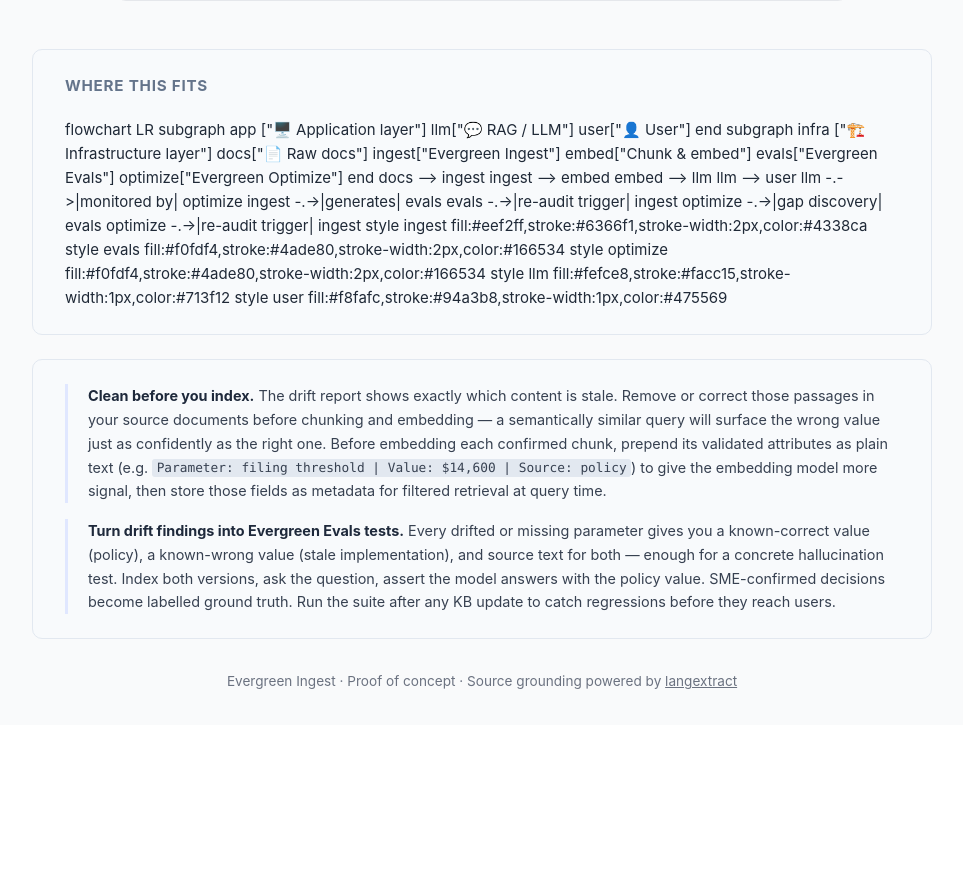
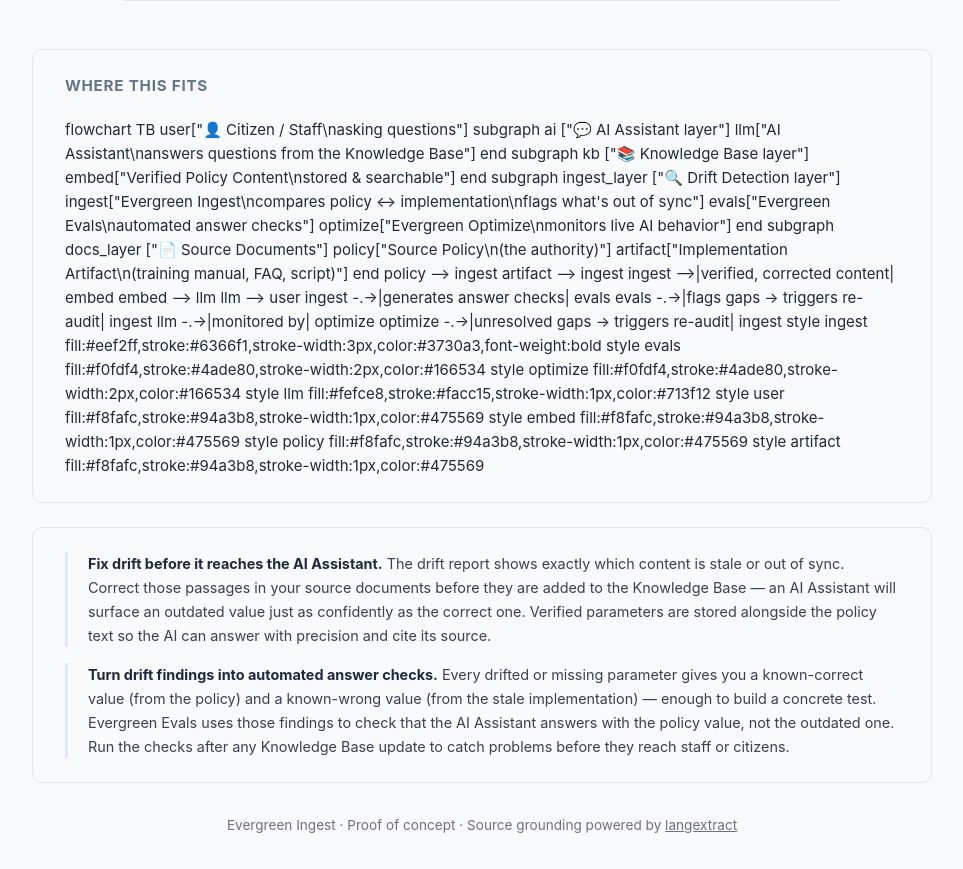
Before and after one commit to akschneider1/Evergreen-Ingest-v2, a FastAPI app: page / in a window 1280 px wide. Shown: the part 560-1429 px from the top of the page, without its empty margins (158-1121 px from the left). Before the commit the page ends 1249 px from the top, so only its background shows below. Run offline with FastAPI, Linux system fonts and the light colour scheme.

Commit message:
Redesign Mermaid diagram: top-bottom layout, plain-English labels
- Switch from LR to TB flowchart with four named layers: Source Documents
  (bottom), Drift Detection, Knowledge Base, AI Assistant + User (top)
- Replace technical terms: RAG/LLM → AI Assistant, Raw docs → Source Policy /
  Implementation Artifact, Chunk & embed → Verified Policy Content, Evals →
  automated answer checks
- Highlight Evergreen Ingest with thicker indigo border and bold text
- Solid arrows for primary data flow, dotted lines only for feedback/monitoring
  loops (Evals re-audit, Optimize re-audit)
- Update bullet point headings and body copy to remove jargon (chunking,
  embedding, KB, hallucination test, ground truth) for policy-manager audience

Co-Authored-By: Claude Sonnet 4.6 <noreply@anthropic.com>

```diff
--- a/Evergreen-Ingest/templates/index.html
+++ b/Evergreen-Ingest/templates/index.html
@@ -131,55 +131,65 @@
   <h2>Where this fits</h2>
 
   <div class="mermaid">
-flowchart LR
-    subgraph app ["🖥️ Application layer"]
-        llm["💬 RAG / LLM"]
-        user["👤 User"]
-    end
-    subgraph infra ["🏗️ Infrastructure layer"]
-        docs["📄 Raw docs"]
-        ingest["Evergreen Ingest"]
-        embed["Chunk & embed"]
-        evals["Evergreen Evals"]
-        optimize["Evergreen Optimize"]
+flowchart TB
+    user["👤 Citizen / Staff\nasking questions"]
+
+    subgraph ai ["💬 AI Assistant layer"]
+        llm["AI Assistant\nanswers questions from the Knowledge Base"]
     end
 
-    docs --> ingest
-    ingest --> embed
+    subgraph kb ["📚 Knowledge Base layer"]
+        embed["Verified Policy Content\nstored &amp; searchable"]
+    end
+
+    subgraph ingest_layer ["🔍 Drift Detection layer"]
+        ingest["Evergreen Ingest\ncompares policy ↔ implementation\nflags what's out of sync"]
+        evals["Evergreen Evals\nautomated answer checks"]
+        optimize["Evergreen Optimize\nmonitors live AI behavior"]
+    end
+
+    subgraph docs_layer ["📄 Source Documents"]
+        policy["Source Policy\n(the authority)"]
+        artifact["Implementation Artifact\n(training manual, FAQ, script)"]
+    end
+
+    policy --> ingest
+    artifact --> ingest
+    ingest -->|verified, corrected content| embed
     embed --> llm
     llm --> user
+    ingest -.->|generates answer checks| evals
+    evals -.->|flags gaps → triggers re-audit| ingest
     llm -.->|monitored by| optimize
-    ingest -.->|generates| evals
-    evals -.->|re-audit trigger| ingest
-    optimize -.->|gap discovery| evals
-    optimize -.->|re-audit trigger| ingest
+    optimize -.->|unresolved gaps → triggers re-audit| ingest
 
-    style ingest fill:#eef2ff,stroke:#6366f1,stroke-width:2px,color:#4338ca
+    style ingest fill:#eef2ff,stroke:#6366f1,stroke-width:3px,color:#3730a3,font-weight:bold
     style evals fill:#f0fdf4,stroke:#4ade80,stroke-width:2px,color:#166534
     style optimize fill:#f0fdf4,stroke:#4ade80,stroke-width:2px,color:#166534
     style llm fill:#fefce8,stroke:#facc15,stroke-width:1px,color:#713f12
     style user fill:#f8fafc,stroke:#94a3b8,stroke-width:1px,color:#475569
+    style embed fill:#f8fafc,stroke:#94a3b8,stroke-width:1px,color:#475569
+    style policy fill:#f8fafc,stroke:#94a3b8,stroke-width:1px,color:#475569
+    style artifact fill:#f8fafc,stroke:#94a3b8,stroke-width:1px,color:#475569
   </div>
 </section>
 
 <section class="pipeline-bullets">
   <ul>
     <li>
-      <strong>Clean before you index.</strong>
-      The drift report shows exactly which content is stale. Remove or correct those passages in
-      your source documents before chunking and embedding — a semantically similar query will
-      surface the wrong value just as confidently as the right one. Before embedding each confirmed
-      chunk, prepend its validated attributes as plain text
-      (e.g. <code>Parameter: filing threshold | Value: $14,600 | Source: policy</code>) to give the
-      embedding model more signal, then store those fields as metadata for filtered retrieval at query time.
+      <strong>Fix drift before it reaches the AI Assistant.</strong>
+      The drift report shows exactly which content is stale or out of sync. Correct those passages
+      in your source documents before they are added to the Knowledge Base — an AI Assistant will
+      surface an outdated value just as confidently as the correct one. Verified parameters are
+      stored alongside the policy text so the AI can answer with precision and cite its source.
     </li>
     <li>
-      <strong>Turn drift findings into Evergreen Evals tests.</strong>
-      Every drifted or missing parameter gives you a known-correct value (policy), a known-wrong
-      value (stale implementation), and source text for both — enough for a concrete hallucination
-      test. Index both versions, ask the question, assert the model answers with the policy value.
-      SME-confirmed decisions become labelled ground truth. Run the suite after any KB update to
-      catch regressions before they reach users.
+      <strong>Turn drift findings into automated answer checks.</strong>
+      Every drifted or missing parameter gives you a known-correct value (from the policy) and a
+      known-wrong value (from the stale implementation) — enough to build a concrete test. Evergreen
+      Evals uses those findings to check that the AI Assistant answers with the policy value, not
+      the outdated one. Run the checks after any Knowledge Base update to catch problems before
+      they reach staff or citizens.
     </li>
   </ul>
 </section>
```
